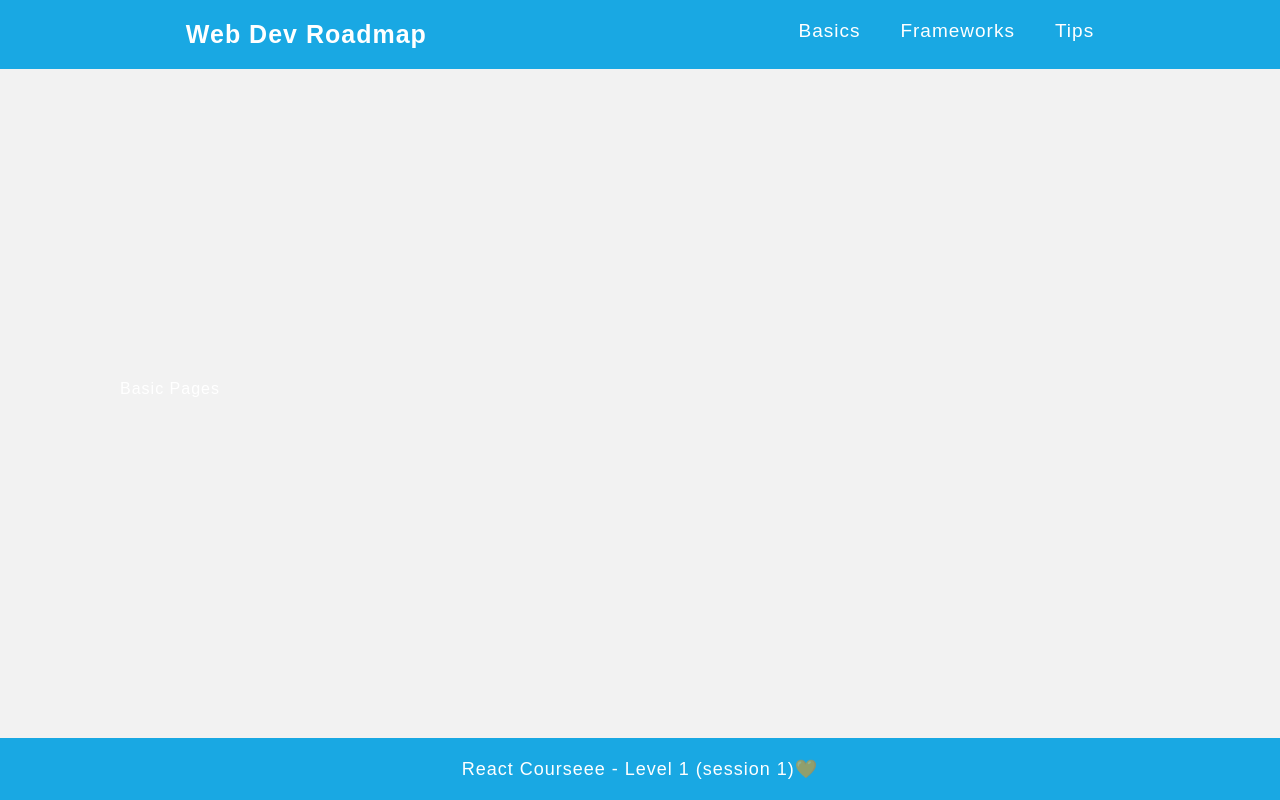
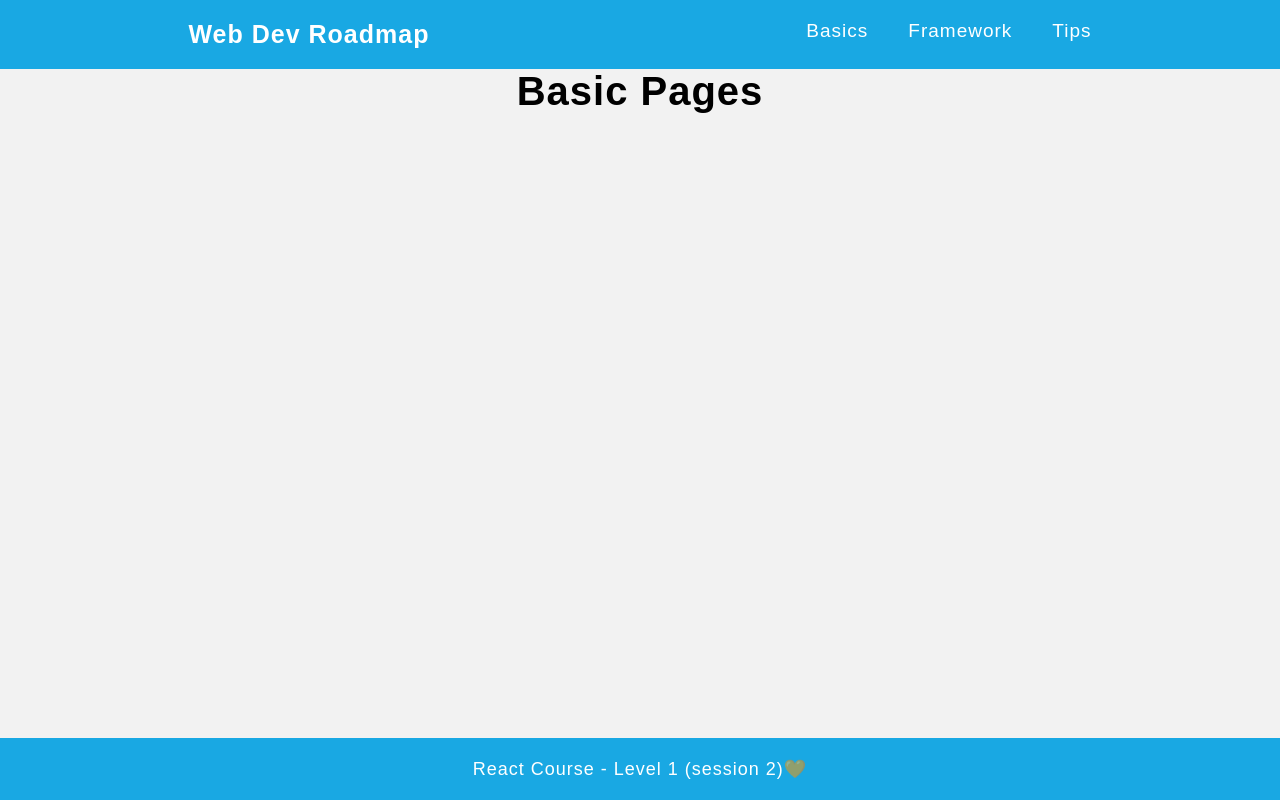
Before and after one commit to Malak-abusharar/React-1, a React (Create React App) app: page /Basic in a window 1280 px wide. Built offline with nearby package versions, Linux system fonts and the light colour scheme.

Commit message:
React Components

```diff
--- a/public/style.css
+++ b/public/style.css
@@ -109,7 +109,17 @@ h1 {
 .hero-btn {
   font-family: "Poppins", sans-serif;
 }
+.page-content{
+  min-height: clac(100vh - 160px);
+  display: flex;
+  justify-content: center;
+  align-items: center;
+  font-size: 40px;
+  color: #000;
+  font-weight: 700;
+  background-color: #f2f2f2;
 
+}
 /* ================= FOOTER ================= */
 footer {
   background-color: #19a8e3;
--- /dev/null
+++ b/src/component/Footer.js
@@ -0,0 +1,10 @@
+export default function Footer() {
+  return (
+    <div>
+            <footer>
+        React Course - Level 1 (session 2)
+        <span>🧡</span>
+      </footer>
+    </div>
+  )
+}
--- /dev/null
+++ b/src/component/Header.js
@@ -0,0 +1,26 @@
+export default function Header() {
+  return (
+    <div>
+                  <header className="header">
+        <h1>Web Dev Roadmap</h1>
+        <ul className="flex">
+          <li className="main-list">
+            <a className="main-link" href="/Basic">
+              Basics
+            </a>
+          </li>
+          <li className="main-list">
+            <a className="main-link" href="/Framework">
+              Framework
+            </a>
+          </li>
+          <li className="main-list">
+            <a className="main-link" href="/Tips">
+              Tips
+            </a>
+          </li>
+        </ul>
+      </header>
+    </div>
+  )
+}
--- a/src/pages/Basic.js
+++ b/src/pages/Basic.js
@@ -1,33 +1,14 @@
+import Footer from "../component/Footer";
+import Header from "../component/Header";
+
 export default function Basic() {
   return (
     <div>
-                  <header className="header">
-        <h1>Web Dev Roadmap</h1>
-        <ul className="flex">
-          <li className="main-list">
-            <a className="main-link" href="www">
-              Basics
-            </a>
-          </li>
-          <li className="main-list">
-            <a className="main-link" href="www">
-              Frameworks
-            </a>
-          </li>
-          <li className="main-list">
-            <a className="main-link" href="www">
-              Tips
-            </a>
-          </li>
-        </ul>
-      </header>
-      <main className="hero-section">
+  <Header/>
+      <main className="page-content">
       Basic Pages
       </main>
-      <footer>
-        React Courseee - Level 1 (session 1)
-        <span>🧡</span>
-      </footer>
+<Footer/>
     </div>
   )
 }
--- a/src/pages/Framework.js
+++ b/src/pages/Framework.js
@@ -1,33 +1,14 @@
+import Footer from "../component/Footer";
+import Header from "../component/Header";
+
 export default function Framework() {
   return (
     <div>
-                  <header className="header">
-        <h1>Web Dev Roadmap</h1>
-        <ul className="flex">
-          <li className="main-list">
-            <a className="main-link" href="www">
-              Basics
-            </a>
-          </li>
-          <li className="main-list">
-            <a className="main-link" href="www">
-              Framework
-            </a>
-          </li>
-          <li className="main-list">
-            <a className="main-link" href="www">
-              Tips
-            </a>
-          </li>
-        </ul>
-      </header>
-      <main className="hero-section">
+          <Header/>
+      <main className="page-content">
       FrameWorks Pages
       </main>
-      <footer>
-        React Courseee - Level 1 (session 1)
-        <span>🧡</span>
-      </footer>
+  <Footer/>
     </div>
   )
 }
--- a/src/pages/Home.js
+++ b/src/pages/Home.js
@@ -1,26 +1,10 @@
+import Footer from "../component/Footer";
+import Header from "../component/Header";
+
 export default function Home() {
   return (
     <div>
-            <header className="header">
-        <h1>Web Dev Roadmap</h1>
-        <ul className="flex">
-          <li className="main-list">
-            <a className="main-link" href="www">
-              Basics
-            </a>
-          </li>
-          <li className="main-list">
-            <a className="main-link" href="www">
-              Frameworks
-            </a>
-          </li>
-          <li className="main-list">
-            <a className="main-link" href="www">
-              Tips
-            </a>
-          </li>
-        </ul>
-      </header>
+  <Header/>
       <main className="hero-section">
         <div className="hero-text">
           <h2>Start your journey with Web Development</h2>
@@ -35,10 +19,7 @@ export default function Home() {
           className="hero-img"
         />
       </main>
-      <footer>
-        React Courseee - Level 1 (session 1)
-        <span>🧡</span>
-      </footer>
+  <Footer/>
     </div>
   )
 }
--- a/src/pages/Tips.js
+++ b/src/pages/Tips.js
@@ -1,33 +1,14 @@
+import Footer from "../component/Footer";
+import Header from "../component/Header";
+
 export default function Tips() {
   return (
     <div>
-            <header className="header">
-        <h1>Web Dev Roadmap</h1>
-        <ul className="flex">
-          <li className="main-list">
-            <a className="main-link" href="www">
-              Basics
-            </a>
-          </li>
-          <li className="main-list">
-            <a className="main-link" href="www">
-              Frameworks
-            </a>
-          </li>
-          <li className="main-list">
-            <a className="main-link" href="www">
-              Tips
-            </a>
-          </li>
-        </ul>
-      </header>
-      <main className="hero-section">
+      <Header/>
+      <main className="page-content">
       Tips Pages
       </main>
-      <footer>
-        React Courseee - Level 1 (session 1)
-        <span>🧡</span>
-      </footer>
+  <Footer/>
     </div>
   )
 }
```
